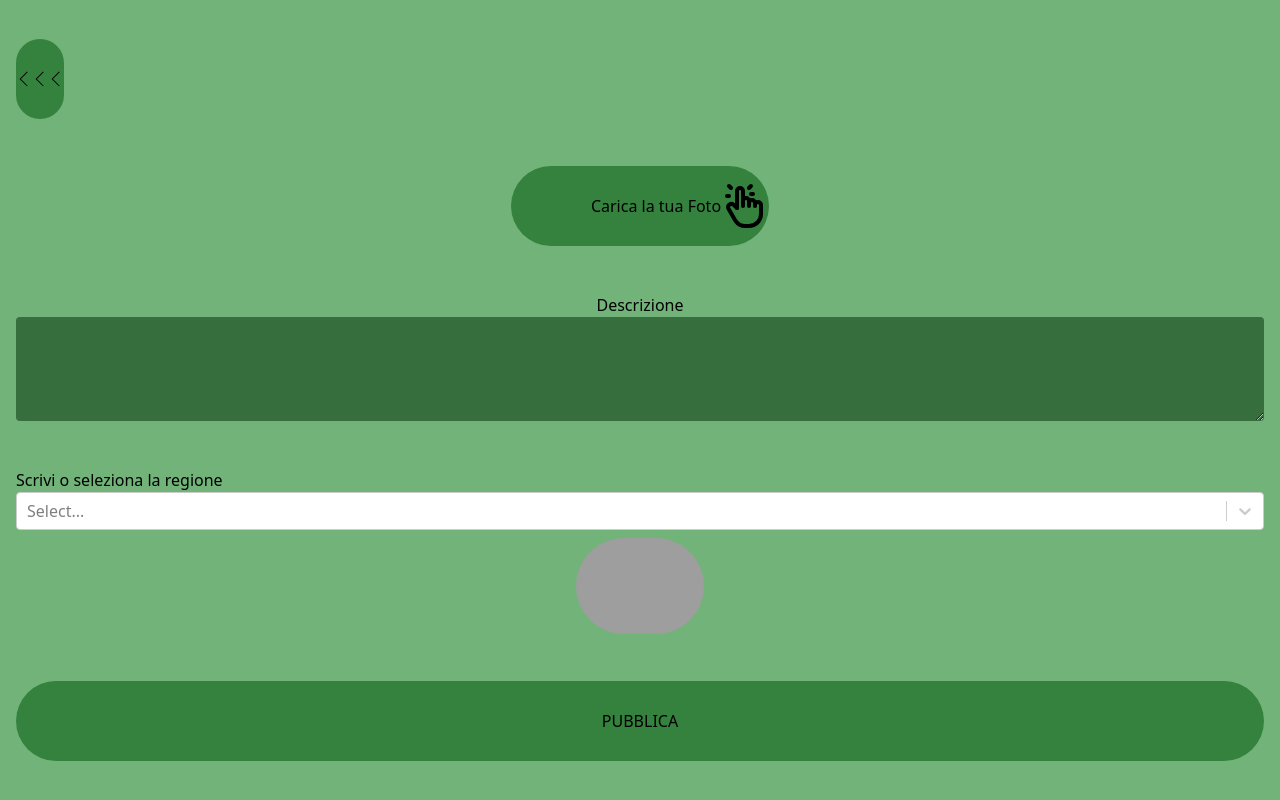
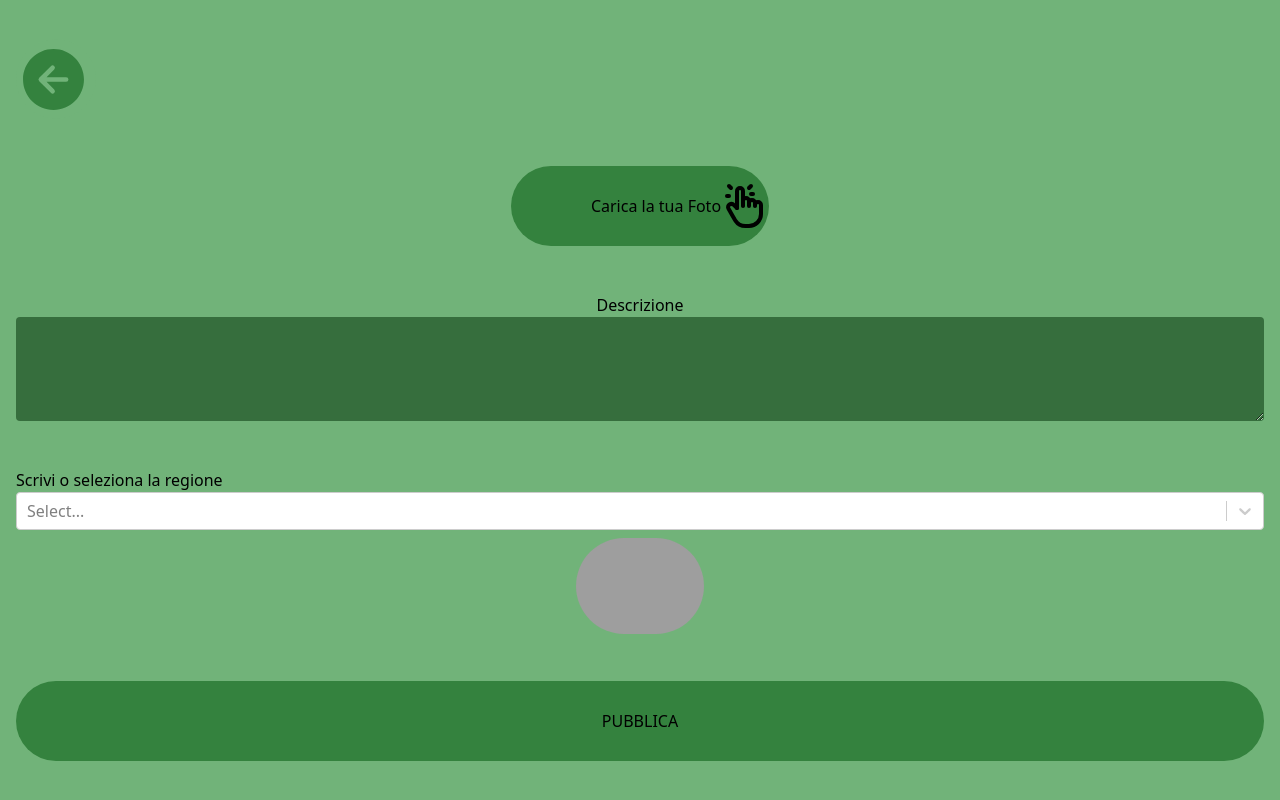
Before and after one commit to elperez365/ToExplore, a React (Create React App) app in the folder to-explore/: page /add-content in a window 1280 px wide. Built offline with nearby package versions, Linux system fonts and the light colour scheme; grey boxes are pictures that could not be loaded; some icons are missing.

Commit message:
committino strategico

```diff
--- a/to-explore/src/ButtonPrev.jsx
+++ b/to-explore/src/ButtonPrev.jsx
@@ -1,10 +1,8 @@
-import { TfiAngleLeft } from "react-icons/tfi";
+import { IoArrowBackCircle } from "react-icons/io5";
 function ButtonPrev() {
   return (
-    <button className="flex items-center bg-contrast h-20 rounded-full">
-      <TfiAngleLeft />
-      <TfiAngleLeft />
-      <TfiAngleLeft />
+    <button className="flex items-center bg-primary h-20 w-20 rounded-full">
+      <IoArrowBackCircle size={75} color="#34823e" />
     </button>
   );
 }
```
